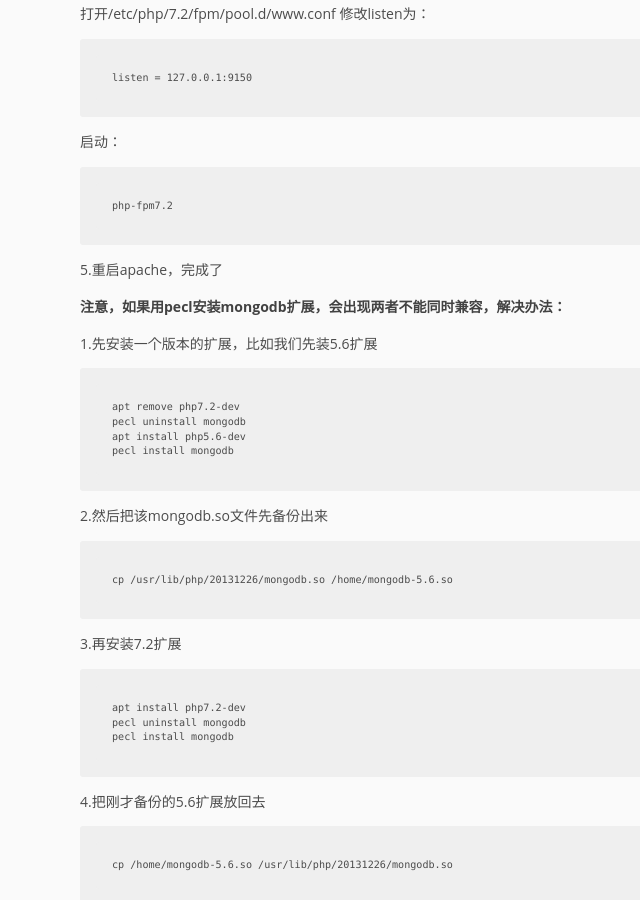
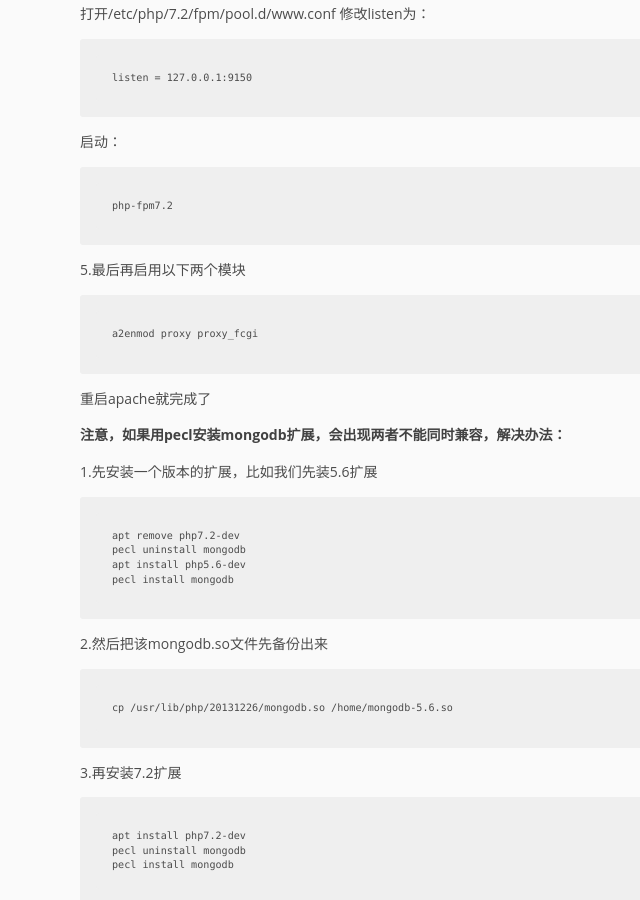
Before and after one commit to pingmalu/pingmalu.github.io, a Jekyll site: the page built from _posts/2018-04-03-PHP多版本安装笔记.md, in a window 1280 px wide and 900 px high, scrolled down 2721 px. Shown: the whole window, without its empty margins (120-760 px from the left). Built offline with Jekyll 4.4.1, drawn with Linux system fonts in a browser that asks for light colours.

Commit message:
'update'

```diff
--- a/_posts/2018-04-03-PHP多版本安装笔记.md
+++ b/_posts/2018-04-03-PHP多版本安装笔记.md
@@ -101,7 +101,11 @@
 
 	php-fpm7.2
 
-5.重启apache，完成了
+5.最后再启用以下两个模块
+
+	a2enmod proxy proxy_fcgi
+
+重启apache就完成了
 
 
 ## 注意，如果用pecl安装mongodb扩展，会出现两者不能同时兼容，解决办法：
```
